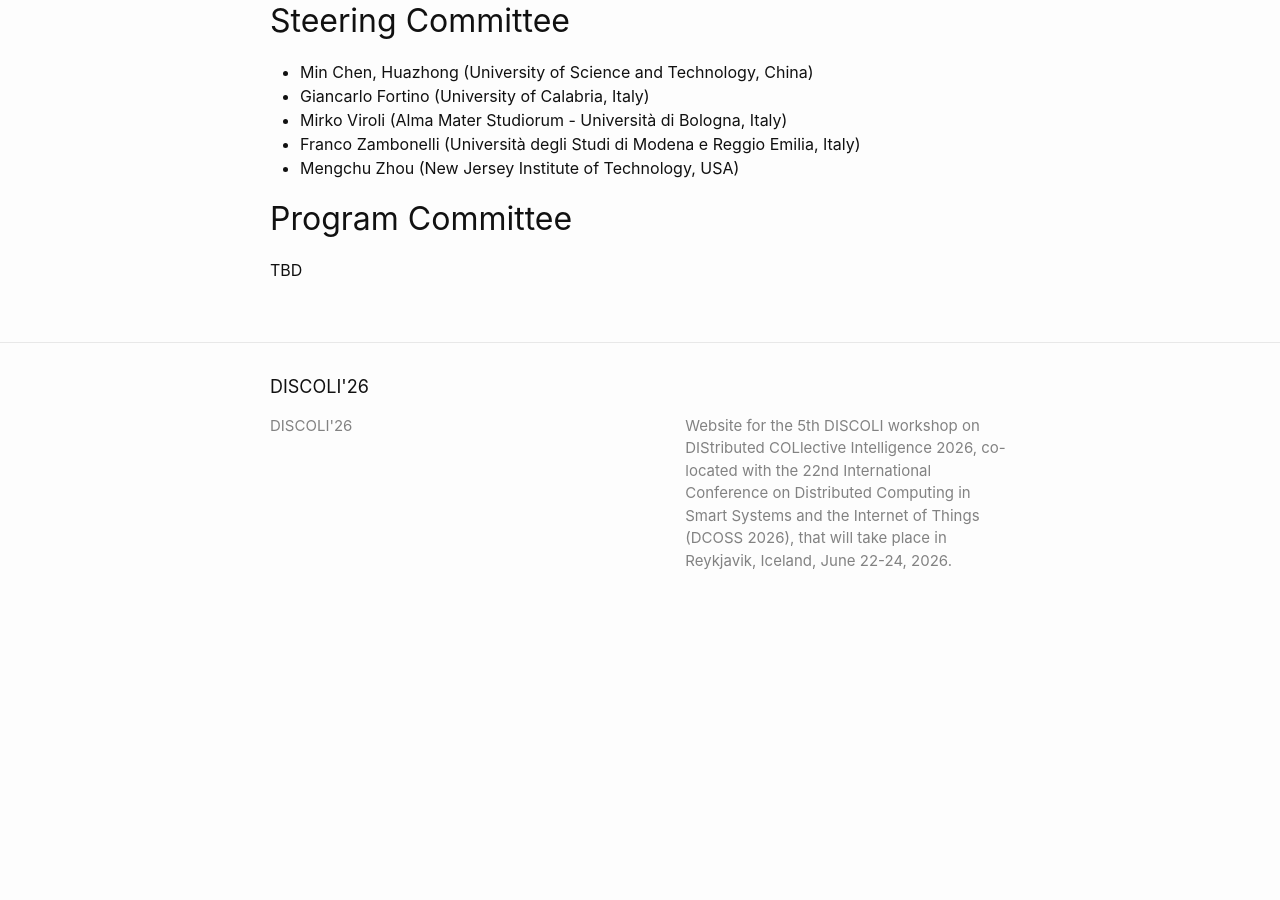
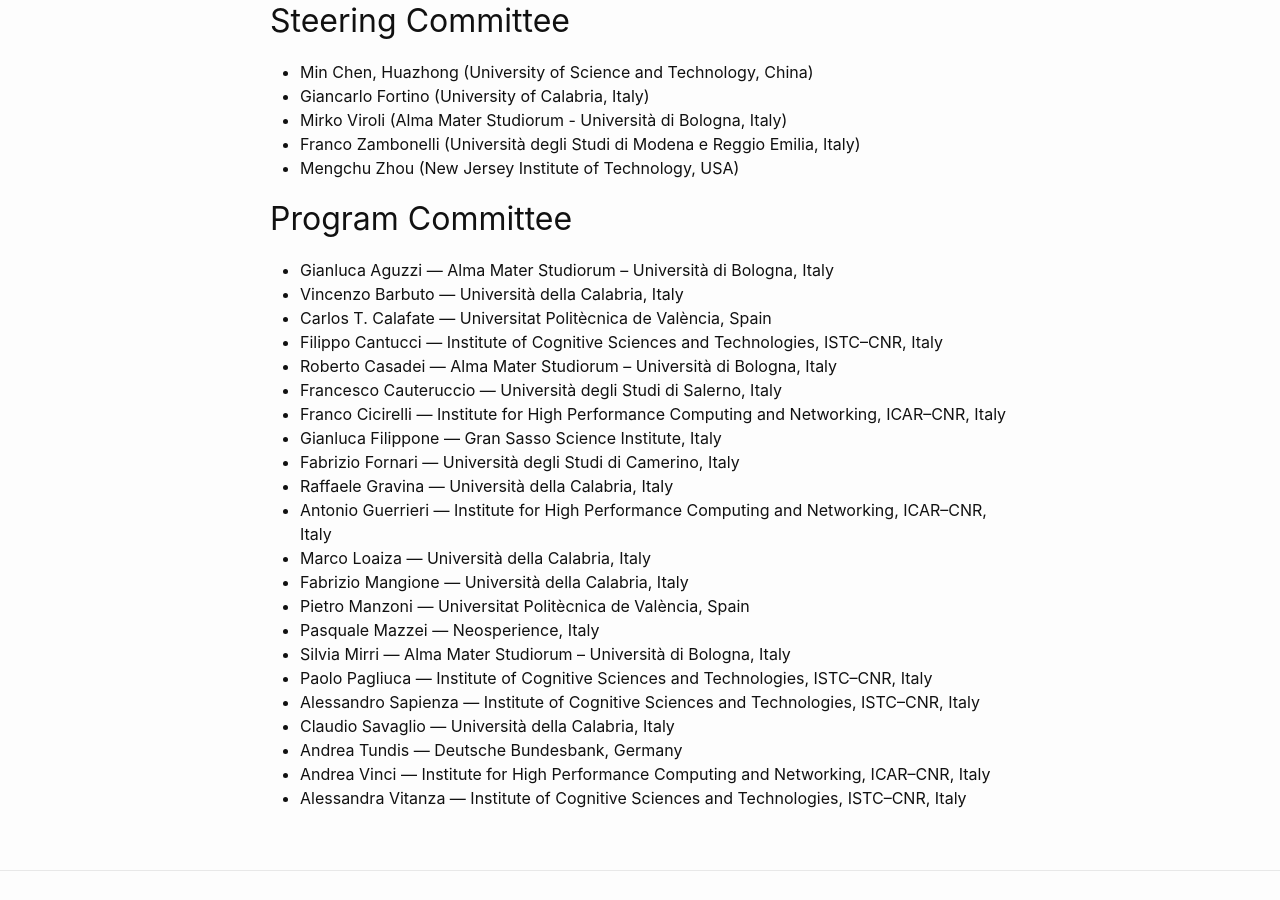
Before and after one commit to discoli-workshop/2026, a Jekyll site: the page built from committees.md, in a window 1280 px wide and 900 px high, scrolled down 341 px. Built offline with Jekyll 4.4.1, drawn with Linux system fonts in a browser that asks for light colours; before the commit the page ends 973 px from its top, so only the background shows below that.

Commit message:
update site with pc members + programme

```diff
--- a/committees.md
+++ b/committees.md
@@ -30,32 +30,25 @@ permalink: /committees/
 
 ## Program Committee
 
-TBD
-
-<!--
-- Yehia Abd Alrahman (University of Gothenburg, DE)
-- Giuseppe Agapito (Università Magna Graecia Catanzaro, IT)
-- Amod Kant Agrawal (Amazon Lab126, USA)
-- Gianluca Aguzzi (Alma Mater Studiorum - Università di Bologna, IT)
-- Gianluca Aloi (University of Calabria, IT)
-- Shadi Attarha (Universität Bremen, DE)
-- Vincenzo Barbuto (University of Calabria, IT)
-- Carlos Calafate (Universitat Politecnica de Valencia, ES)
-- Filippo Cantucci (ISTC-CNR, IT)
-- Francesco Cauteruccio (University of Salerno, IT)
-- Jens Dede (ComNets Uni Bremen, DE)
-- Fabrizio Fornari (University of Camerino, IT)
-- Raffaele Gravina (University of Calabria, IT)
-- Luca Greco (University of Salerno, IT)
-- Antonio Guerrieri (ICAR-CNR, IT)
-- Oliver Kosak (University of Augsburg, DE)
-- Stefano Mariani (Università di Modena e Reggio Emilia, IT)
-- Pasquale Mazzei (Neosperience, IT)
-- Silvia Mirri (Alma Mater Studiorum - Università di Bologna, IT)
-- Roberto Morabito (EURECOM, FR)
-- Paolo Pagliuca (ISTC-CNR, IT)
-- Gianluca Torta (Università di Torino, IT)
-- Andrea Tundis (German Aerospace Center - DLR, DE)
-- Alessandra Vitanza (ISTC-CNR, IT)
-
--->
+- Gianluca Aguzzi — Alma Mater Studiorum – Università di Bologna, Italy
+- Vincenzo Barbuto — Università della Calabria, Italy
+- Carlos T. Calafate — Universitat Politècnica de València, Spain
+- Filippo Cantucci — Institute of Cognitive Sciences and Technologies, ISTC–CNR, Italy
+- Roberto Casadei — Alma Mater Studiorum – Università di Bologna, Italy
+- Francesco Cauteruccio — Università degli Studi di Salerno, Italy
+- Franco Cicirelli — Institute for High Performance Computing and Networking, ICAR–CNR, Italy
+- Gianluca Filippone — Gran Sasso Science Institute, Italy
+- Fabrizio Fornari — Università degli Studi di Camerino, Italy
+- Raffaele Gravina — Università della Calabria, Italy
+- Antonio Guerrieri — Institute for High Performance Computing and Networking, ICAR–CNR, Italy
+- Marco Loaiza — Università della Calabria, Italy
+- Fabrizio Mangione — Università della Calabria, Italy
+- Pietro Manzoni — Universitat Politècnica de València, Spain
+- Pasquale Mazzei — Neosperience, Italy
+- Silvia Mirri — Alma Mater Studiorum – Università di Bologna, Italy
+- Paolo Pagliuca — Institute of Cognitive Sciences and Technologies, ISTC–CNR, Italy
+- Alessandro Sapienza — Institute of Cognitive Sciences and Technologies, ISTC–CNR, Italy
+- Claudio Savaglio — Università della Calabria, Italy
+- Andrea Tundis — Deutsche Bundesbank, Germany
+- Andrea Vinci — Institute for High Performance Computing and Networking, ICAR–CNR, Italy
+- Alessandra Vitanza — Institute of Cognitive Sciences and Technologies, ISTC–CNR, Italy
--- a/program.md
+++ b/program.md
@@ -9,7 +9,65 @@ title: DISCOLI'26 Program
 
 ## Program
 
-TBD
+See the [detailed DCOSS-IoT program](https://dcoss.org/wp-content/uploads/2026/06/full-program-leaflet-final_V2.pdf).
+
+### 10:30–13:00 — Session 1: Collective Intelligent HW/SW Systems
+
+1. **spaPS: Spatially-Aware Publish-Subscribe Middleware for IoT Systems**
+   Philipp Ungrund, Kurt Rothermel, and Sukanya Bhowmik
+
+2. **Cyber Resilience Supported by AI in CBDC Systems: Scenarios, Applications and Limitations**
+   Andrea Tundis and Claudio Savaglio
+
+3. **Exploiting Platooning Dynamics to Improve Urban Intersection Throughput**
+   Giacomo Cabri, Manuela Montangero, and Filippo Muzzini
+
+4. **Mining Distributed Collective Intelligence for Accessible Urban Mobility**
+   Mirko Franco, Salvatore Gatto, Matteo Noro, Lorenzo Perinello, and Claudio Enrico Palazzi
+
+5. **Collective Signals and Truth Perception in AI-Generated Multimedia**
+   Roberto Cavicchioli, Marco Furini, and Giacomo Tagliani
+
+6. **What Evolutionary Algorithm(s) Should We Use? Towards Preliminary Guidelines from an Exploratory Analysis of Foraging Problems**
+   Paolo Pagliuca and Alessandra Vitanza
+
+7. **Informational Nudging and Collective Cooperation under Flood Risk: An Agent-Based Study**
+   Alessandro Sapienza, Fabio Paglieri, Marco Marini, Sebastiano Munini, Anna Gerna, and Rino Falcone
+
+8. **Human-Cognitive Buildings Interaction through Smart Gloves**
+   Hindred Arturo Peña Rodriguez, Franco Cicirelli, Emilio Greco, Antonio Guerrieri, Md Babul Islam, Irfanullah Khan, Carlo Mastroianni, Ermelinda Oro, and Andrea Vinci
+
+9. **Distributed Intelligence in Smart Agriculture Through Cognitive Tree Modeling**
+   Franco Cicirelli, Francesco D'Amore, Antonio Francesco Gentile, Emilio Greco, Gianluca Godino, Antonio Guerrieri, Gabriella Lo Feudo, Luca Lombardo, Carlo Mastroianni, Massimo Micieli, Ermelinda Oro, Andrea Vinci, and Samanta Zelasco
+
+### 13:00–14:00 — Lunch
+
+### 14:00–15:30 — Session 2: Intelligent Networking and Applications
+
+1. **Distributed Collective Learning on Mobile Devices: A Real-Hardware FedAvg Evaluation**
+   George-Alexandru Tudor, Radu-Ioan Ciobanu, and Ciprian Dobre
+
+2. **Collective Semantic Intelligence for Vehicular Crowdsensing over Named Data Networking**
+   Marica Amadeo, Giuseppe Ruggeri, Antonella Molinaro, and Salvatore Serrano
+
+3. **A Lightweight Architecture for Collective Coordination Across Isolated Edge Systems over LPWAN**
+   Javier Prades, Erika Rosas, Juan-Luis Posadas-Yagüe, José M. Cecilia, and Pietro Manzoni
+
+4. **Named Data Networking (NDN) for Collective Network Intelligence: A Smart Museum Case Study**
+   Rafiq Ul Islam, Vincenzo Barbuto, Claudio Savaglio, and Raffaele Gravina
+
+5. **An Architectural Approach for Multimodal Robot Control**
+   Franco Cicirelli, Antonio Francesco Gentile, Antonio Guerrieri, Md Babul Islam, Qimeng Li, Ermelinda Oro, Luigi Rizzo, Andrea Vinci, and Paolo Zicari
+
+6. **Towards Self-Adaptive Embryonic Systems**
+   Thomas Welsh
+
+7. **GPS-Free Self-Healing Drone Networks via Virtual Spring-Dampers**
+   Federico Corò, Riccardo Fabbian, and Claudio E. Palazzi
+
+8. **Leveraging Collective Intelligence Signals for Early Misinformation Detection on the Web**
+   Carmela Comito and Liliana Martirano
+
 
 <!--
 
```
